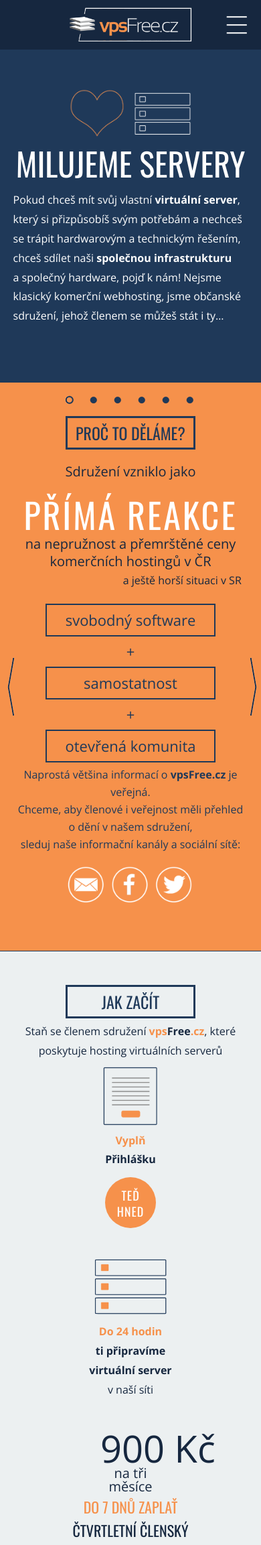
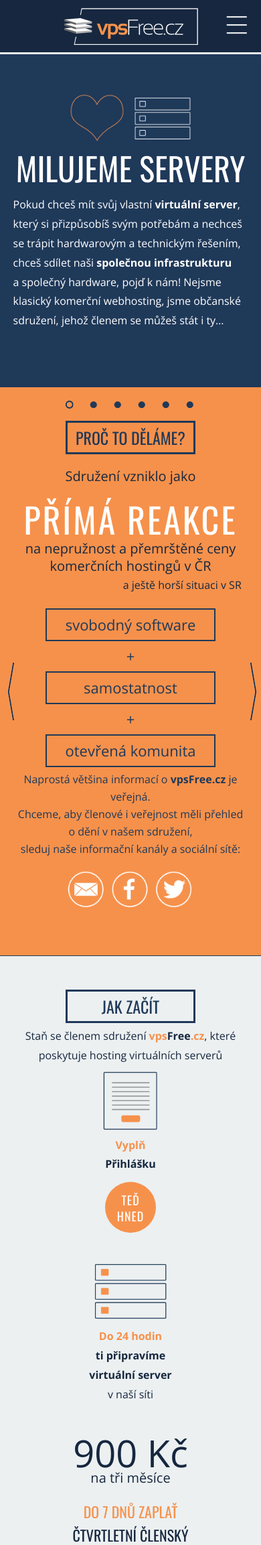
Before and after one commit to vpsfreecz/www.vpsfree.cz, a PHP site: page / in a window 390 px wide. Shown: the top 2306 px of the page at 67% size. Run offline with PHP 8.4, Linux system fonts and the light colour scheme; data that the repository does not hold is empty; a stand-in replaces the project's code that opens the database connection; some libraries are stand-ins or nearby versions.

Commit message:
fix pos of 900Kč, fixed menu, animate anchors

```diff
--- a/htdocs/css/c.css
+++ b/htdocs/css/c.css
@@ -119,6 +119,13 @@ header, footer {
  background: #16273f;
  padding: 11px 0;
 }
+header {
+ width: 100%;
+ max-width: none;
+ position: fixed;
+ top: 0px;
+ z-index: 20;
+}
 header h1, header strong.h1 {
  margin: 0;
 }
@@ -126,7 +133,7 @@ header h1 a, header strong.h1 {
  display: block;
  background: url('../i/vps.png') 0 0 no-repeat;
  width:320px;
- height:88px;
+ height:56px;
  float: left;
  margin-right: 20px;
 }
@@ -155,14 +162,14 @@ header nav li {
  float: left;
 }
 header nav {
- margin-top: 10px;
+ margin-top: 5px;
 }
 nav li a {
  display: block;
  font:400 18px 'Oswald';
  text-transform: uppercase;
  color:#fff;
- padding:27px 16px 17px 16px;
+ padding:11px 16px 16px 16px;
 }
 
 /************************************************************************************
@@ -309,6 +316,7 @@ section.page1 h2, section.page4 h2, section.page6 h2 {
 section.page1 {
  background: #1f3959;
  padding:60px 0 80px 0;
+ margin-top: 81px;
 }
 section.page1 h2 {
  font-size:65px;
@@ -796,7 +804,7 @@ section.page3 {
 }
 .b3 .ico {
  padding-top: 20px;
-  width:170px;
+  width:auto;
  height: 120px;
 }
 .b3 em, .b3 i {
@@ -1051,17 +1059,25 @@ footer a:hover {
 
 @media screen and (max-width: 960px) {
   header h1 a, header strong.h1 {
-    float: none;
-    margin: 0 auto;
-  }
-  header nav, header nav ul {
-    float: none;
-    margin: 0 auto;
-    text-align: center;
+    float: left;
+    position: relative;
+    width: 202px;
+    left: calc(50% - 101px);
+  }
+  .menu-btn {
+    display: inline-block;
+    margin: 4px 10px 3px 0;
+  }
+  header nav {
+    display: none;
+    clear: both;
+    padding-top: 10px;
   }
   header nav li {
-    float: none;
-    display: inline-block;
+    display: block;
+  }
+  header nav li a {
+    padding: 10px;
   }
   .filozofia strong {
     margin-top: 20px;
@@ -1123,6 +1139,7 @@ footer a:hover {
   }
   .b3 .ico {
     padding: 0;
+    width: auto;
   }
   .b3 em {
     font-size: 56px;
@@ -1222,7 +1239,7 @@ footer a:hover {
   }
   .menu-btn {
     display: inline-block;
-    margin: 15px 10px 0 0;
+    margin: 4px 10px 3px 0;
   }
   header nav {
     display: none;
@@ -1348,15 +1365,6 @@ footer a:hover {
   section.page5 .in {
     width: 85%;
   }
-  header h1 {
-    width: 184px;
-    left: calc(50% - 92px);
-  }
-  header h1 a {
-    background-size: 355px;
-    width: 184px;
-    height: 52px;
-  }
   .menu-btn {
     margin-top: 0px;
   }
--- a/htdocs/index.php
+++ b/htdocs/index.php
@@ -55,7 +55,7 @@ $db = new sql_db (DB_HOST, DB_USER, DB_PASS, DB_NAME);
 		<nav>
 			<ul class="clearfix">
 				<li><a href="#about" title="O vpsFree.cz">O vpsFree.cz</a></li>
-				<li><a href="#howto" title="Jak začít">Jak začít</a></li>
+				<li><a href="#slide-parameters" title="Jak začít">Co dostanu</a></li>
 				<li><a href="#order" title="Přihláška">Přihláška</a></li>
 				<li><a href="#faq" title="Časté dotazy">Časté dotazy</a></li>
 				<li><a href="#contacts" title="Kontakty">Kontakty</a></li>
--- a/htdocs/js/d.js
+++ b/htdocs/js/d.js
@@ -1,5 +1,6 @@
 ANIMATE_MIN_WIDTH = 1000;
 ANIMATE_DURATION = 5000;
+HEADER_OFFSET = 81;
 
 var animate_timeout = null;
 
@@ -251,4 +252,30 @@ $(document).ready(function() {
         return false;
     });
 
+    $('header a[href^="#"]').on("click", function(event) {
+        event.preventDefault();
+
+        if (runSlides && $(window).width() > ANIMATE_MIN_WIDTH) {
+            auto_play = true;
+        } else {
+            auto_play = false
+        }
+
+        var scroll_to = $(this).attr("href");
+        if(scroll_to == "#slide-parameters") {
+            scroll_to = "#about";
+            show_slide(1, auto_play);
+        } else if(scroll_to == "#about") {
+            show_slide(0, auto_play);
+        }
+
+        $('html, body').animate({scrollTop:$(scroll_to).offset().top-HEADER_OFFSET}, 1500);
+
+    });
+
+    //fix initial anchor move
+    if (window.location.hash) {
+        $('html, body').animate({scrollTop:$(window.location.hash).offset().top-HEADER_OFFSET}, 1500);
+    }
+
 });
```
Also changed, not shown: htdocs/i/vps.png, htdocs/i/vps@2x.png, 1 other file.
